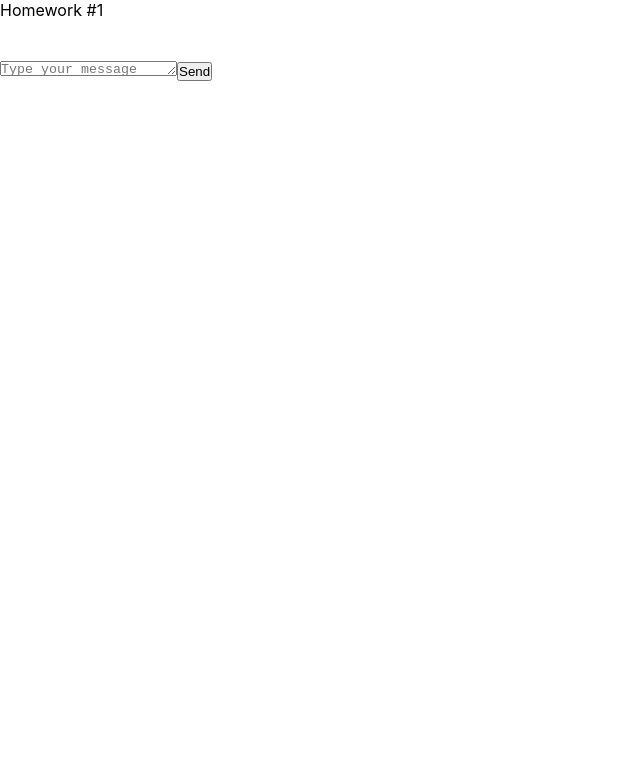
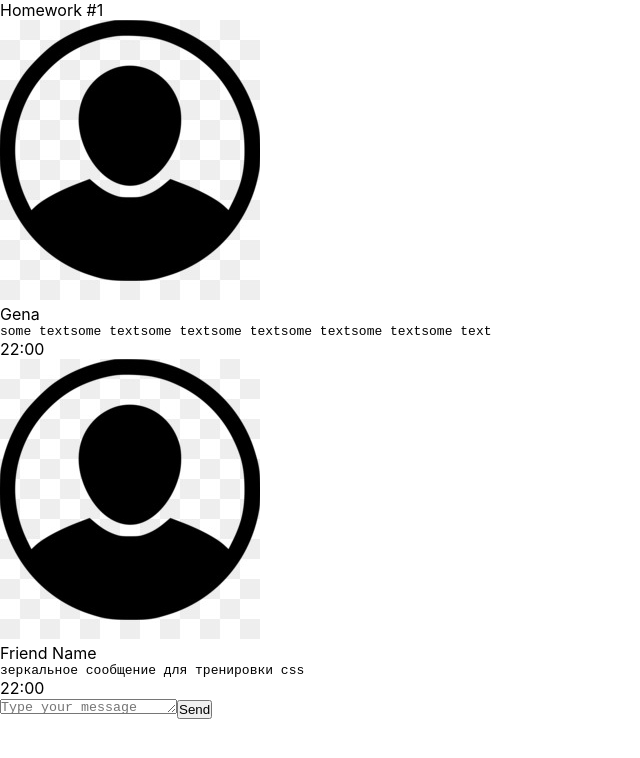
Before and after one commit to Uadik1970/HW-It-Incubator, a React (Create React App) app: page / in a window 1280 px wide. Shown: the top 758 px of the page, without its empty margins (0-640 px from the left). Built offline with nearby package versions, Linux system fonts and the light colour scheme.

Commit message:
did the logic

```diff
--- a/src/s2-homeworks/hw01/HW1.tsx
+++ b/src/s2-homeworks/hw01/HW1.tsx
@@ -14,14 +14,27 @@ import avatar from './avatar.png'
 * */
 
 // нужно создать правильный тип вместо any
-export type MessageType = any
+
+export type UserType = {
+    avatar: any
+    name: string
+}
+export type MessageTypeForMessage0 = {
+    text: string
+    time: string
+}
+export type MessageType = {
+    id: number
+    user: UserType
+    message: MessageTypeForMessage0
+}
 
 // структуру объекта не менять
 export const message0: MessageType = {
     id: 0,
     user: {
         avatar: avatar, // можно менять
-        name: 'Some Name',  // можно менять
+        name: 'Gena', // можно менять
     },
     message: {
         text: 'some textsome textsome textsome textsome textsome textsome text', // можно менять
--- a/src/s2-homeworks/hw01/friend-message/FriendMessage.tsx
+++ b/src/s2-homeworks/hw01/friend-message/FriendMessage.tsx
@@ -1,8 +1,19 @@
+import Avatar from '.././/../../avatar/Avatar.jpg'
 import React from 'react'
 import s from './FriendMessage.module.css'
+import { MessageTypeForMessage0, UserType } from '../HW1'
 
 // создать тип вместо any и отобразить приходящие данные
-const FriendMessage = (props: any) => {
+
+type FriendMessagePropstype = {
+    message: {
+        id: number
+        user: UserType
+        message: MessageTypeForMessage0
+    }
+}
+
+const FriendMessage = (props: FriendMessagePropstype) => {
     return (
         <div
             id={'hw1-friend-message-' + props.message.id}
@@ -12,15 +23,15 @@ const FriendMessage = (props: any) => {
                 <img
                     id={'hw1-friend-avatar-' + props.message.id}
                     // создаёт студент
-
-                    //
+                    src={Avatar}
+                //
                 />
                 <div className={s.friendText}>
                     <div
                         id={'hw1-friend-name-' + props.message.id}
                         className={s.friendName}
                     >
-                        {/*создаёт студент*/}
+                        {props.message.user.name}
 
                         {/**/}
                     </div>
@@ -28,7 +39,7 @@ const FriendMessage = (props: any) => {
                         id={'hw1-friend-text-' + props.message.id}
                         className={s.friendMessageText}
                     >
-                        {/*создаёт студент*/}
+                        {props.message.message.text}
 
                         {/**/}
                     </pre>
@@ -38,7 +49,7 @@ const FriendMessage = (props: any) => {
                 id={'hw1-friend-time-' + props.message.id}
                 className={s.friendTime}
             >
-                {/*создаёт студент*/}
+                {props.message.message.time}
 
                 {/**/}
             </div>
--- a/src/s2-homeworks/hw01/message/Message.tsx
+++ b/src/s2-homeworks/hw01/message/Message.tsx
@@ -1,8 +1,18 @@
+import Avatar from '../../../avatar/Avatar.jpg'
 import React from 'react'
 import s from './Message.module.css'
+import { MessageTypeForMessage0, UserType } from '../HW1'
 
 // нужно создать правильный тип вместо any
-export type MessagePropsType = any
+
+
+export type MessagePropsType = {
+    message: {
+        id: number
+        user: UserType
+        message: MessageTypeForMessage0
+    }
+}
 
 // нужно отобразить приходящие данные
 const Message = (props: MessagePropsType) => {
@@ -12,24 +22,24 @@ const Message = (props: MessagePropsType) => {
                 <img
                     id={'hw1-avatar-' + props.message.id}
                     // создаёт студент
-
-                    //
+                    src={Avatar}
+                //
                 />
                 <div className={s.text}>
                     <div id={'hw1-name-' + props.message.id} className={s.name}>
-                        {/*создаёт студент*/}
+                        {props.message.user.name}
 
                         {/**/}
                     </div>
                     <pre id={'hw1-text-' + props.message.id} className={s.messageText}>
-                        {/*создаёт студент*/}
+                        {props.message.message.text}
 
                         {/**/}
                     </pre>
                 </div>
             </div>
             <div id={'hw1-time-' + props.message.id} className={s.time}>
-                {/*создаёт студент*/}
+                {props.message.message.time}
 
                 {/**/}
             </div>
```
Also changed, not shown: src/avatar/Avatar.jpg (added).
